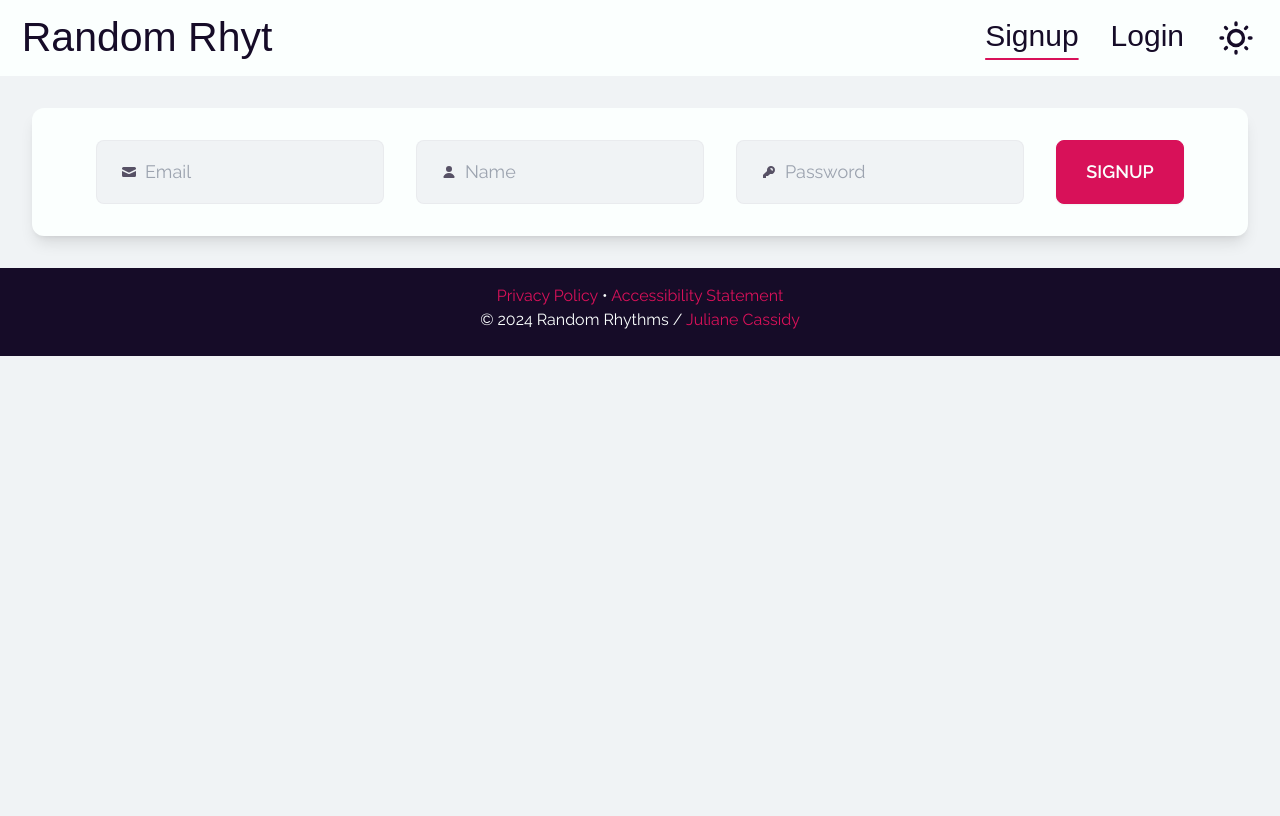
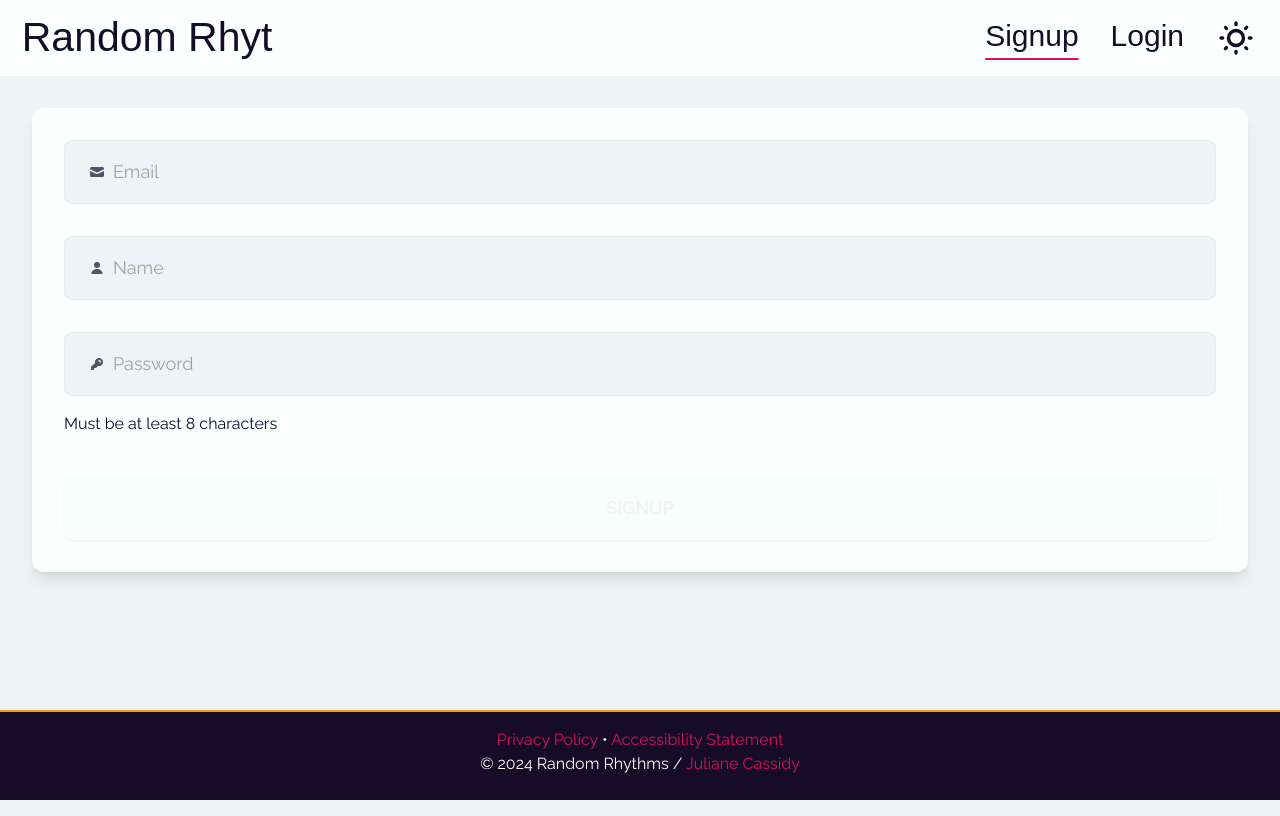
Before and after one commit to julianecassidy/randomrhythms, a React (Vite) app: page /signup in a window 1280 px wide. Built offline with nearby package versions, Linux system fonts and the light colour scheme; a web font is replaced by a local one.

Commit message:
add error handling to forms

```diff
--- a/src/App.tsx
+++ b/src/App.tsx
@@ -6,6 +6,8 @@ import { UserApi } from "./helpers/api.ts";
 import NavBar from '@layout/NavBar.tsx';
 import RoutesList from './RoutesList.tsx';
 import Footer from '@layout/Footer.tsx';
+
+export const TOKEN_STORAGE_ID = "token";
 
 /** App for RandomRhythms
  *
@@ -19,7 +21,6 @@ import Footer from '@layout/Footer.tsx';
  */
 
 // Key name for storing token in localStorage for "remember me" re-login
-export const TOKEN_STORAGE_ID = "token";
 
 type CurrentUserState = {
   data: User | null;
--- a/src/concerts/SearchBox.tsx
+++ b/src/concerts/SearchBox.tsx
@@ -33,9 +33,10 @@ function SearchBox({ search }: SearchBoxProps) {
         zipCode: '',
     };
 
+    const dateMin = new Date().toLocaleDateString('en-CA')
     const yearFromToday = new Date(
         new Date().setFullYear(new Date().getFullYear() + 1)
-    ).toLocaleDateString();
+    ).toLocaleDateString('en-CA');
 
     const [formData, setFormData] = useState<FormDataState>(initialFormData);
     const [formErrors, setFormErrors] = useState<Array<string>>([]);
@@ -92,7 +93,7 @@ function SearchBox({ search }: SearchBoxProps) {
                         type="date"
                         name="dateFrom"
                         value={formData.dateFrom}
-                        min={formData.dateFrom}
+                        min={dateMin}
                         max={yearFromToday}
                         onChange={handleChange}
                     />
@@ -106,7 +107,7 @@ function SearchBox({ search }: SearchBoxProps) {
                         type="date"
                         name="dateTo"
                         value={formData.dateTo}
-                        min={formData.dateTo}
+                        min={formData.dateFrom}
                         max={yearFromToday}
                         onChange={handleChange}
                     />
@@ -119,6 +120,7 @@ function SearchBox({ search }: SearchBoxProps) {
                         className="w-1/2"
                         type="text"
                         name="zipCode"
+                        placeholder="12345"
                         value={formData.zipCode}
                         onChange={handleChange}
                     />
--- a/src/layout/Alert.tsx
+++ b/src/layout/Alert.tsx
@@ -17,7 +17,9 @@ function Alert({ messages}: AlertsProps) {
     console.debug("Alert", messages);
 
     return (
-        <div className="Alert" role="alert">
+        <div
+          className="Alert bg-secondary/30 p-6 rounded-lg border-2 border-secondary"
+          role="alert">
           {messages.map(error => (
             <p key={error}>
               {error}
--- a/src/layout/Footer.css
+++ b/src/layout/Footer.css
@@ -1,5 +1,6 @@
 footer {
-  @apply w-full py-4 text-center text-[#fbfffe] bg-[#160c28] relative bottom-0;
+  @apply w-full py-4 text-center text-[#fbfffe] bg-[#160c28] absolute bottom-0
+  border-t-2 border-accent;
 }
 
 footer a {
--- a/src/layout/NavBar.tsx
+++ b/src/layout/NavBar.tsx
@@ -1,8 +1,10 @@
 import { Link, NavLink } from 'react-router-dom';
 import { User } from '../types';
-import { MouseEventHandler, useState, useEffect } from 'react';
+import { MouseEventHandler, useEffect, useContext } from 'react';
 import useLocalStorage from "../hooks/useLocalStorage";
 import "@layout/NavBar.css";
+
+export const THEME_STORAGE_ID = "theme";
 
 /** Component for NavBar
  *
@@ -17,7 +19,6 @@ import "@layout/NavBar.css";
  */
 
 // Key name for storing token in localStorage for "remember me" re-login
-export const THEME_STORAGE_ID = "theme";
 
 type NavBarProps = {
     currentUser: User | null;
--- a/src/users/Login.tsx
+++ b/src/users/Login.tsx
@@ -9,6 +9,7 @@ import { useNavigate } from "react-router-dom";
  *
  * State:
  * - formData: { email, password }
+ * - formErrors: []
  *
  * RoutesList -> Login
  */
@@ -31,7 +32,7 @@ function Login({ login }: LoginProps) {
     const [formErrors, setFormErrors ] = useState<Array<string>>([]);
     const navigate = useNavigate();
 
-    console.debug("Login", formData, formErrors);
+    // console.debug("Login", formData, formErrors);
 
      /** Update form input. */
      function handleChange(evt: React.ChangeEvent<HTMLInputElement>) {
@@ -55,7 +56,7 @@ function Login({ login }: LoginProps) {
             await login(email, password);
             navigate("/");
         } catch (err: any) {
-            console.log("login err", err);
+            // console.log("login err", err);
             setFormErrors(err);
         }
     };
@@ -64,22 +65,23 @@ function Login({ login }: LoginProps) {
         <div id="Login" className="mx-8 mt-8 mb-32 bg-base-200 rounded-xl shadow-lg">
             <form
                 id="Login-form"
-                className="flex flex-wrap lg:flex-nowrap justify-center gap-8 p-8"
+                className="flex flex-wrap justify-center gap-8 p-8"
                 onSubmit={handleSubmit}>
                 <label
                     className="input input-lg input-bordered bg-[#F0F3F5]
                     text-[#160C28] flex items-center
-                    gap-2 w-full lg:w-1/3">
+                    gap-2 w-full">
                     <svg xmlns="http://www.w3.org/2000/svg" viewBox="0 0 16 16" fill="currentColor" className="w-4 h-4 opacity-70"><path d="M2.5 3A1.5 1.5 0 0 0 1 4.5v.793c.026.009.051.02.076.032L7.674 8.51c.206.1.446.1.652 0l6.598-3.185A.755.755 0 0 1 15 5.293V4.5A1.5 1.5 0 0 0 13.5 3h-11Z" /><path d="M15 6.954 8.978 9.86a2.25 2.25 0 0 1-1.956 0L1 6.954V11.5A1.5 1.5 0 0 0 2.5 13h11a1.5 1.5 0 0 0 1.5-1.5V6.954Z" /></svg>
                     <input type="text" name="email" className="grow" placeholder="Email" value={formData.email} onChange={handleChange} />
                 </label>
                 <label
                     className="input input-lg input-bordered bg-[#F0F3F5]
                     text-[#160C28] flex items-center
-                    gap-2 w-full lg:w-1/3">
+                    gap-2 w-full">
                     <svg xmlns="http://www.w3.org/2000/svg" viewBox="0 0 16 16" fill="currentColor" className="w-4 h-4 opacity-70"><path fillRule="evenodd" d="M14 6a4 4 0 0 1-4.899 3.899l-1.955 1.955a.5.5 0 0 1-.353.146H5v1.5a.5.5 0 0 1-.5.5h-2a.5.5 0 0 1-.5-.5v-2.293a.5.5 0 0 1 .146-.353l3.955-3.955A4 4 0 1 1 14 6Zm-4-2a.75.75 0 0 0 0 1.5.5.5 0 0 1 .5.5.75.75 0 0 0 1.5 0 2 2 0 0 0-2-2Z" clipRule="evenodd" /></svg>
                     <input type="password" name="password" className="grow" placeholder="Password" value={formData.password} onChange={handleChange} />
                 </label>
+                    <p className="text-left w-full -mt-4">Must be at least 8 characters</p>
 
 
                 {formErrors.length
@@ -88,10 +90,14 @@ function Login({ login }: LoginProps) {
                 }
 
                 <input
-                    className="btn btn-lg btn-block lg:w-32 btn-primary
-                            text-primary-content uppercase
-                            transition duration-200 ease-in
-                            hover:btn-secondary"
+                    className={
+                        `btn btn-lg btn-block btn-primary
+                        text-primary-content uppercase
+                        transition duration-200 ease-in
+                        hover:btn-secondary
+                        ${(formData.password.length < 7 || formData.email.length < 7)
+                            && "btn-disabled"}`
+                    }
                     type="submit"
                     value="Login"
                 />
--- a/src/users/Signup.tsx
+++ b/src/users/Signup.tsx
@@ -69,32 +69,33 @@ function Signup({ signup }: SignupProps) {
     };
 
     return (
-        <div id="Signup" className="mx-8 my-8 bg-base-200 rounded-xl shadow-lg">
+        <div id="Signup" className="mx-8 mt-8 mb-32 bg-base-200 rounded-xl shadow-lg">
             <form
                 id="Signup-form"
-                className="flex flex-wrap lg:flex-nowrap justify-center gap-8 p-8"
+                className="flex flex-wrap justify-center gap-8 p-8"
                 onSubmit={handleSubmit}>
                 <label
                     className="input input-lg input-bordered bg-[#F0F3F5]
                     text-[#160C28] flex items-center
-                    gap-2 w-full lg:w-1/4">
+                    gap-2 w-full">
                     <svg xmlns="http://www.w3.org/2000/svg" viewBox="0 0 16 16" fill="currentColor" className="w-4 h-4 opacity-70"><path d="M2.5 3A1.5 1.5 0 0 0 1 4.5v.793c.026.009.051.02.076.032L7.674 8.51c.206.1.446.1.652 0l6.598-3.185A.755.755 0 0 1 15 5.293V4.5A1.5 1.5 0 0 0 13.5 3h-11Z" /><path d="M15 6.954 8.978 9.86a2.25 2.25 0 0 1-1.956 0L1 6.954V11.5A1.5 1.5 0 0 0 2.5 13h11a1.5 1.5 0 0 0 1.5-1.5V6.954Z" /></svg>
                     <input type="text" name="email" className="grow" placeholder="Email" value={formData.email} onChange={handleChange} />
                 </label>
                 <label
                     className="input input-lg input-bordered bg-[#F0F3F5]
                     text-[#160C28] flex items-center
-                    gap-2 w-full lg:w-1/4">
+                    gap-2 w-full">
                     <svg xmlns="http://www.w3.org/2000/svg" viewBox="0 0 16 16" fill="currentColor" className="w-4 h-4 opacity-70"><path d="M8 8a3 3 0 1 0 0-6 3 3 0 0 0 0 6ZM12.735 14c.618 0 1.093-.561.872-1.139a6.002 6.002 0 0 0-11.215 0c-.22.578.254 1.139.872 1.139h9.47Z" /></svg>
                     <input type="text" name="name" className="grow" placeholder="Name" value={formData.name} onChange={handleChange} />
                 </label>
                 <label
                     className="input input-lg input-bordered bg-[#F0F3F5]
                     text-[#160C28] flex items-center
-                    gap-2 w-full lg:w-1/4">
+                    gap-2 w-full">
                     <svg xmlns="http://www.w3.org/2000/svg" viewBox="0 0 16 16" fill="currentColor" className="w-4 h-4 opacity-70"><path fillRule="evenodd" d="M14 6a4 4 0 0 1-4.899 3.899l-1.955 1.955a.5.5 0 0 1-.353.146H5v1.5a.5.5 0 0 1-.5.5h-2a.5.5 0 0 1-.5-.5v-2.293a.5.5 0 0 1 .146-.353l3.955-3.955A4 4 0 1 1 14 6Zm-4-2a.75.75 0 0 0 0 1.5.5.5 0 0 1 .5.5.75.75 0 0 0 1.5 0 2 2 0 0 0-2-2Z" clipRule="evenodd" /></svg>
                     <input type="password" name="password" className="grow" placeholder="Password" value={formData.password} onChange={handleChange} />
                 </label>
+                <p className="text-left w-full -mt-4">Must be at least 8 characters</p>
 
 
                 {formErrors.length
@@ -103,10 +104,16 @@ function Signup({ signup }: SignupProps) {
                 }
 
                 <input
-                    className="btn btn-lg btn-block lg:w-32 btn-primary
-                            text-primary-content uppercase
-                            transition duration-200 ease-in
-                            hover:btn-secondary"
+                    className={
+                        `btn btn-lg btn-block btn-primary
+                        text-primary-content uppercase
+                        transition duration-200 ease-in
+                        hover:btn-secondary
+                        ${(formData.password.length < 7
+                            || formData.email.length < 7
+                            || formData.name.length < 3)
+                            && "btn-disabled"}`
+                    }
                     type="submit"
                     value="Signup"
                 />
```
Also changed, not shown: src/concerts/RandomConcertForm.tsx (+6 -4 lines).
